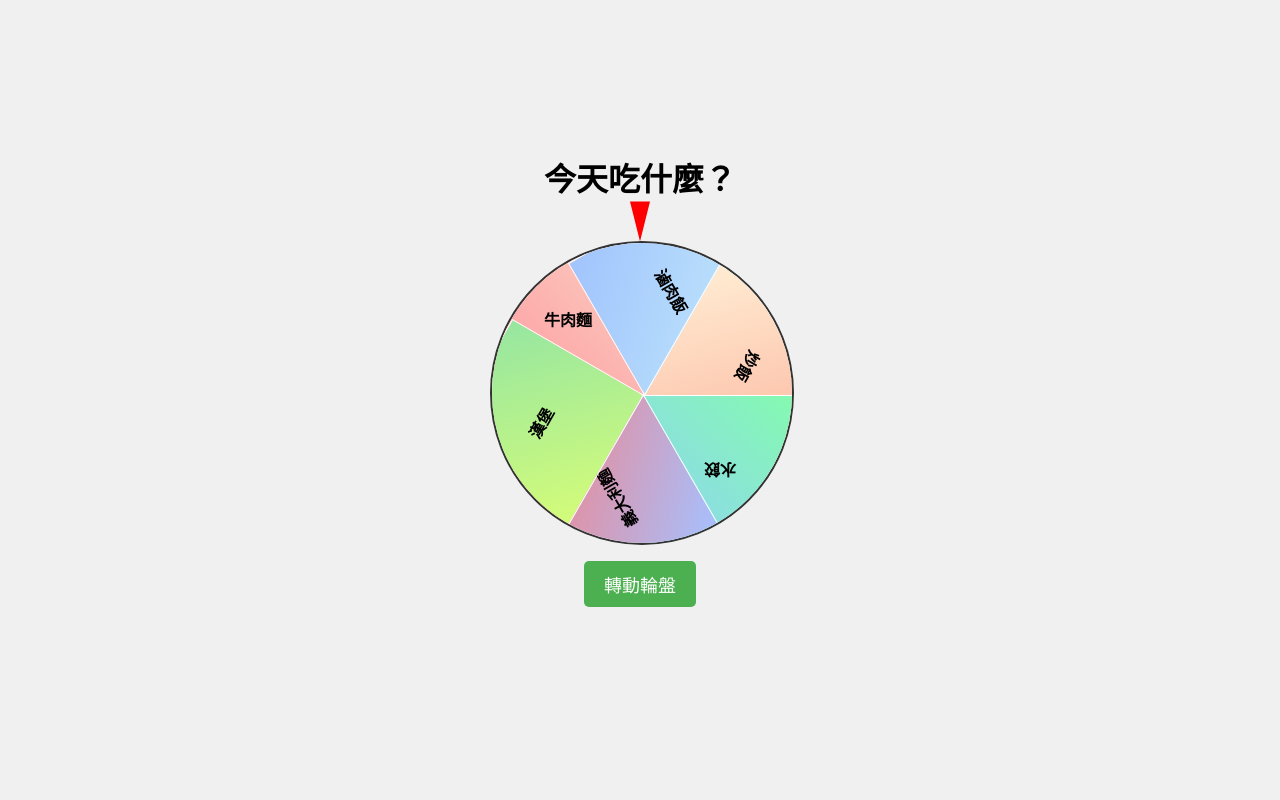
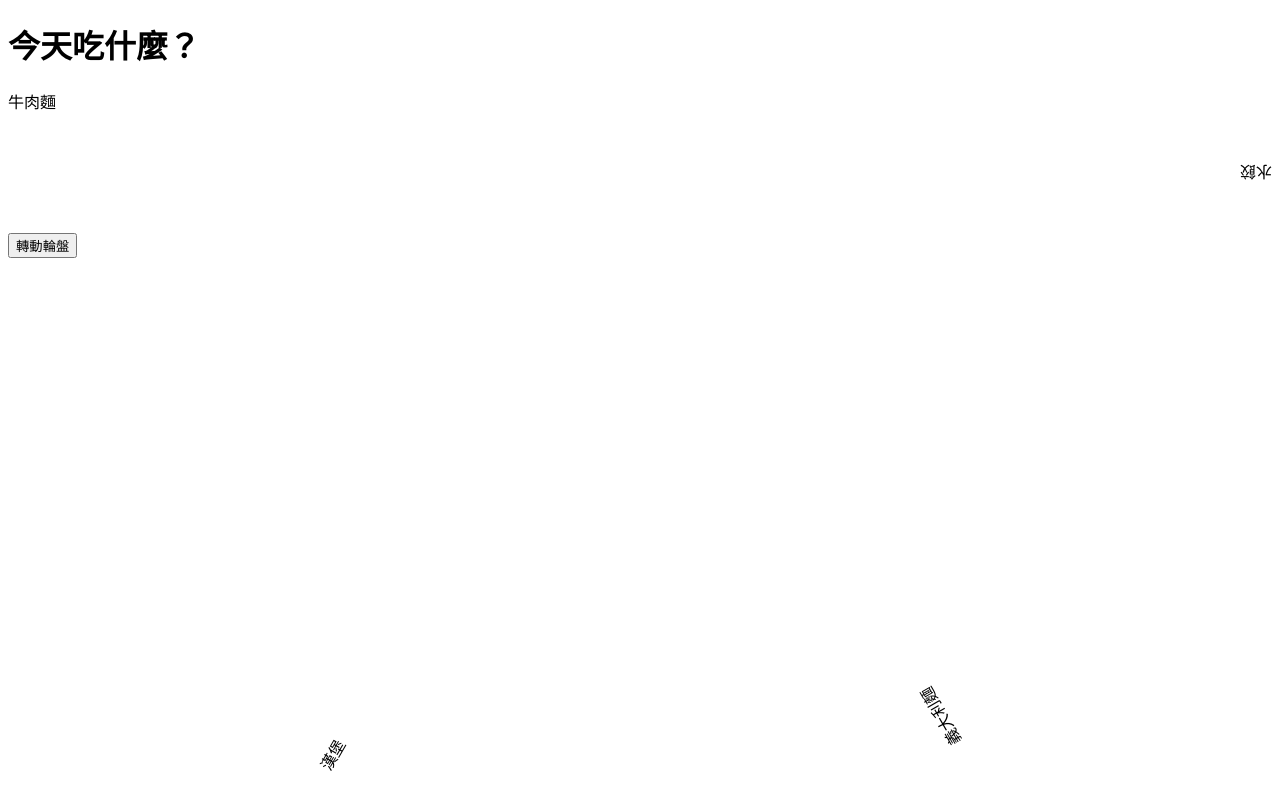
Before and after one commit to Timin01/what-to-eat-today, a plain HTML site: page index.html in a window 1280 px wide. Drawn offline with Linux system fonts and the light colour scheme.

Commit message:
Update style.css

```diff
--- a/style.css
+++ b/style.css
@@ -1,86 +1,32 @@
-body {
-    display: flex;
-    justify-content: center;
-    align-items: center;
-    min-height: 100vh;
-    margin: 0;
-    background-color: #f0f0f0;
-    font-family: "微軟正黑體", sans-serif;
-}
+document.addEventListener('DOMContentLoaded', function() {
+    const wheel = document.getElementById('wheel');
+    const spinButton = document.getElementById('spinButton');
+    const result = document.getElementById('result');
+    let spinning = false;
 
-.container {
-    text-align: center;
-}
+    // 設置食物項目的位置
+    const items = document.querySelectorAll('.food-item');
+    items.forEach((item, index) => {
+        const rotation = (index * 60) + 'deg';
+        item.style.transform = 'rotate(' + rotation + ')';
+    });
 
-.wheel-container {
-    width: 300px;
-    height: 300px;
-    margin: 20px auto;
-    position: relative;
-    padding-top: 20px;
-}
+    spinButton.addEventListener('click', function() {
+        if (spinning) return;
+        spinning = true;
+        result.textContent = ''; // 清空結果
 
-.wheel {
-    width: 100%;
-    height: 100%;
-    border-radius: 50%;
-    position: relative;
-    overflow: hidden;
-    border: 2px solid #333;
-    transition: transform 3s ease-out;
-}
+        // 隨機旋轉角度
+        const rotation = 3600 + Math.random() * 360;
+        wheel.style.transform = `rotate(${rotation}deg)`;
 
-.food-item {
-    position: absolute;
-    width: 50%;
-    height: 50%;
-    transform-origin: 100% 100%;
-    display: flex;
-    align-items: center;
-    justify-content: center;
-    font-size: 16px;
-    font-weight: bold;
-    background: linear-gradient(45deg, #ff9a9e, #fad0c4);
-    border: 1px solid #fff;
-}
-
-button {
-    padding: 10px 20px;
-    font-size: 18px;
-    background-color: #4CAF50;
-    color: white;
-    border: none;
-    border-radius: 5px;
-    cursor: pointer;
-}
-
-button:hover {
-    background-color: #45a049;
-}
-
-.pointer {
-    width: 20px;
-    height: 40px;
-    background-color: red;
-    position: absolute;
-    top: -20px;
-    left: 50%;
-    transform: translateX(-50%);
-    clip-path: polygon(50% 100%, 0 0, 100% 0);
-    z-index: 100;
-}
-
-.result {
-    margin-top: 20px;
-    font-size: 24px;
-    font-weight: bold;
-    color: #333;
-    min-height: 40px;
-}
-
-.food-item:nth-child(1) { background: linear-gradient(45deg, #ff9a9e, #fad0c4); }
-.food-item:nth-child(2) { background: linear-gradient(45deg, #a1c4fd, #c2e9fb); }
-.food-item:nth-child(3) { background: linear-gradient(45deg, #ffecd2, #fcb69f); }
-.food-item:nth-child(4) { background: linear-gradient(45deg, #84fab0, #8fd3f4); }
-.food-item:nth-child(5) { background: linear-gradient(45deg, #a6c0fe, #f68084); }
-.food-item:nth-child(6) { background: linear-gradient(45deg, #d4fc79, #96e6a1); }
+        // 計算最終停止位置並顯示結果
+        setTimeout(() => {
+            spinning = false;
+            const finalRotation = rotation % 360;
+            const itemIndex = Math.floor((360 - (finalRotation % 360)) / 60);
+            const selectedFood = items[itemIndex % 6].textContent;
+            result.textContent = `今天吃：${selectedFood}！`;
+        }, 3000);
+    });
+});
```
